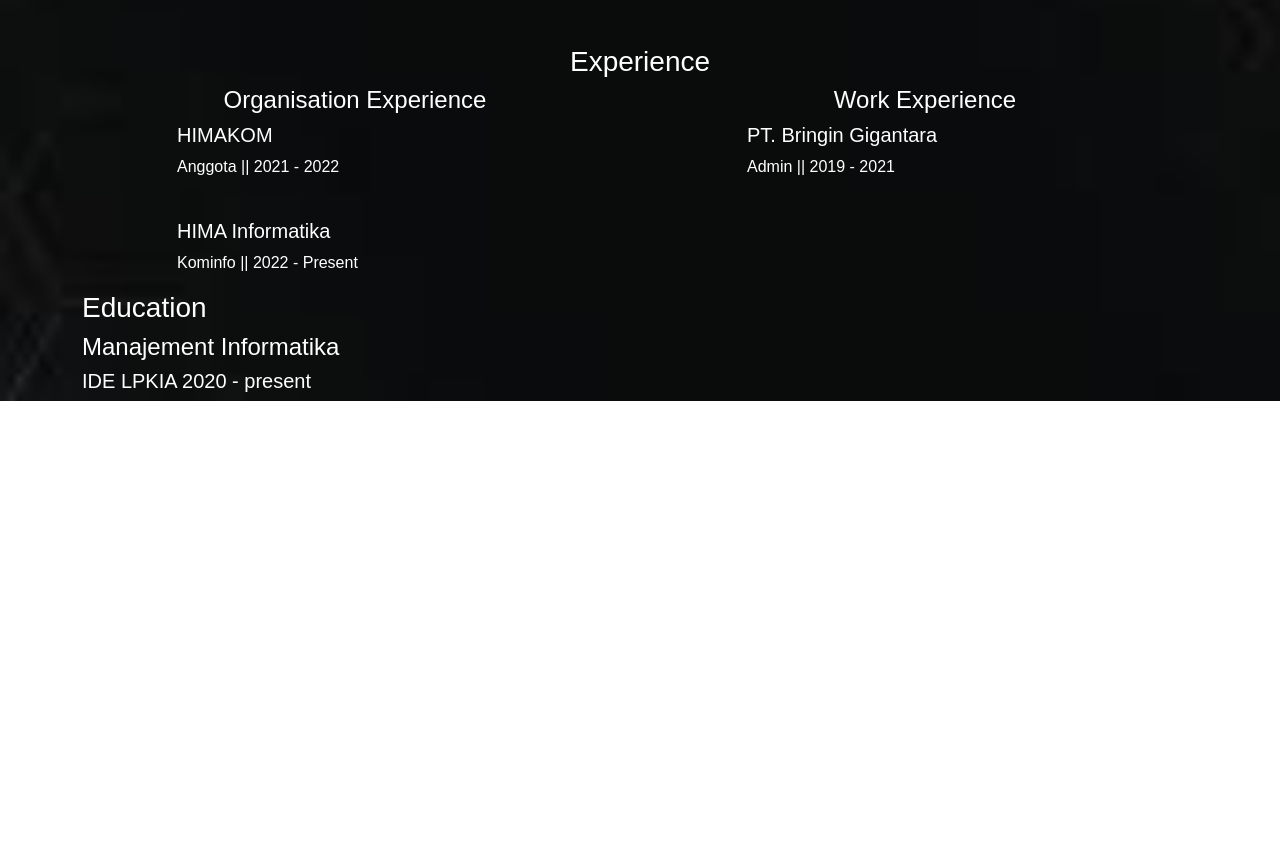
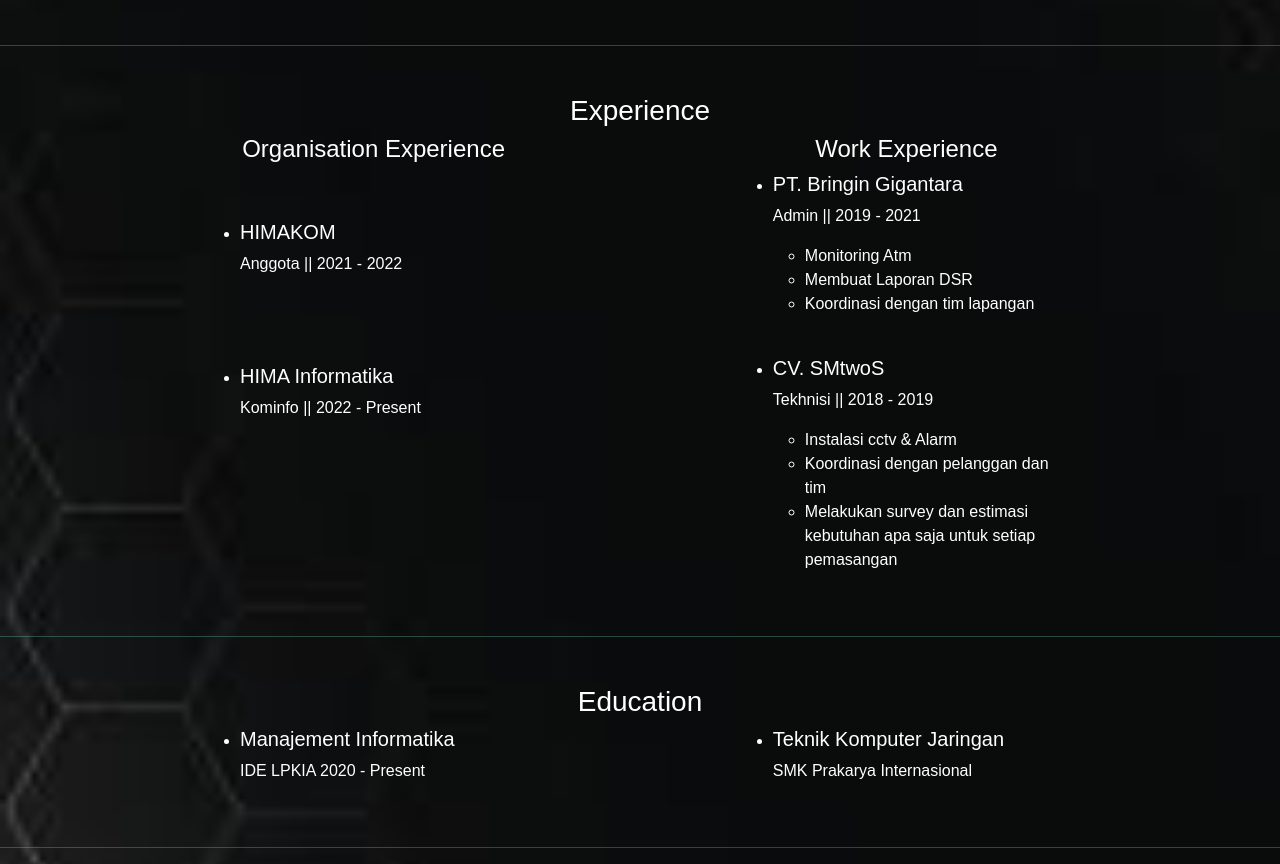
Before and after one commit to Iwanramdani22/iwanramdani22.github.io, a plain HTML site: page index.html in a window 1280 px wide. Shown: the part 1027-1891 px from the top of the page. Before the commit the page ends 1428 px from the top, so only its background shows below. Drawn offline with nearby package versions, Linux system fonts and the light colour scheme.

Commit message:
update resume

```diff
--- a/index.html
+++ b/index.html
@@ -99,6 +99,7 @@
       </div>
     </section>
     <!-- End About -->
+    <hr />
 
     <!-- Experience -->
     <section id="experience">
@@ -111,37 +112,78 @@
         <div class="row justify-content-around">
           <div class="col-md-4">
             <h4>Organisation Experience</h4>
-            <h5>HIMAKOM</h5>
-            <p>Anggota || 2021 - 2022</p>
             <br />
-            <h5>HIMA Informatika</h5>
-            <p>Kominfo || 2022 - Present</p>
+            <br />
+            <ul>
+              <li><h5>HIMAKOM</h5></li>
+              <p>Anggota || 2021 - 2022</p>
+            </ul>
+            <br />
+            <br />
+            <br />
+            <ul>
+              <li><h5>HIMA Informatika</h5></li>
+              <p>Kominfo || 2022 - Present</p>
+            </ul>
           </div>
           <div class="col-md-4">
             <h4>Work Experience</h4>
-            <h5>PT. Bringin Gigantara</h5>
-            <p>Admin || 2019 - 2021</p>
+            <ul>
+              <li><h5>PT. Bringin Gigantara</h5></li>
+              <p>Admin || 2019 - 2021</p>
+              <ul>
+                <li>Monitoring Atm</li>
+                <li>Membuat Laporan DSR</li>
+                <li>Koordinasi dengan tim lapangan</li>
+              </ul>
+            </ul>
+            <br />
+            <ul>
+              <li><h5>CV. SMtwoS</h5></li>
+              <p>Tekhnisi || 2018 - 2019</p>
+              <ul>
+                <li>Instalasi cctv & Alarm</li>
+                <li>Koordinasi dengan pelanggan dan tim</li>
+                <li>Melakukan survey dan estimasi kebutuhan apa saja untuk setiap pemasangan</li>
+              </ul>
+            </ul>
           </div>
         </div>
       </div>
     </section>
     <!-- End Experience -->
+    <hr />
 
     <!-- Education -->
     <section id="education">
       <div class="container">
-        <div class="row">
-          <div class="col-lg-6">
+        <div class="row text-center">
+          <div class="col">
             <h3>Education</h3>
-            <h4>Manajement Informatika</h4>
-            <h5>IDE LPKIA 2020 - present</h5>
+          </div>
+        </div>
+        <div class="row justify-content-around">
+          <div class="col-md-4">
+            <ul>
+              <li><h5>Manajement Informatika</h5></li>
+              <p>IDE LPKIA 2020 - Present</p>
+            </ul>
+          </div>
+          <div class="col-md-4">
+            <ul>
+              <li><h5>Teknik Komputer Jaringan</h5></li>
+              <p>SMK Prakarya Internasional</p>
+            </ul>
           </div>
         </div>
       </div>
     </section>
     <!-- End Education -->
-
+    <hr />
     <!-- Skill -->
+    <section id="skill">
+      <div class="container"></div>
+    </section>
     <!-- End Skill -->
 
     <!-- Portofolio -->
--- a/style.css
+++ b/style.css
@@ -125,6 +125,10 @@ li {
   color: #fff;
 }
 
+#experience {
+  margin: 3rem;
+}
+
 #experience h4 {
   text-align: center;
 }
@@ -134,3 +138,12 @@ h5,
 p {
   color: #fff;
 }
+
+hr {
+  color: aquamarine;
+  size: 3px;
+}
+
+#education {
+  margin: 3rem;
+}
```
